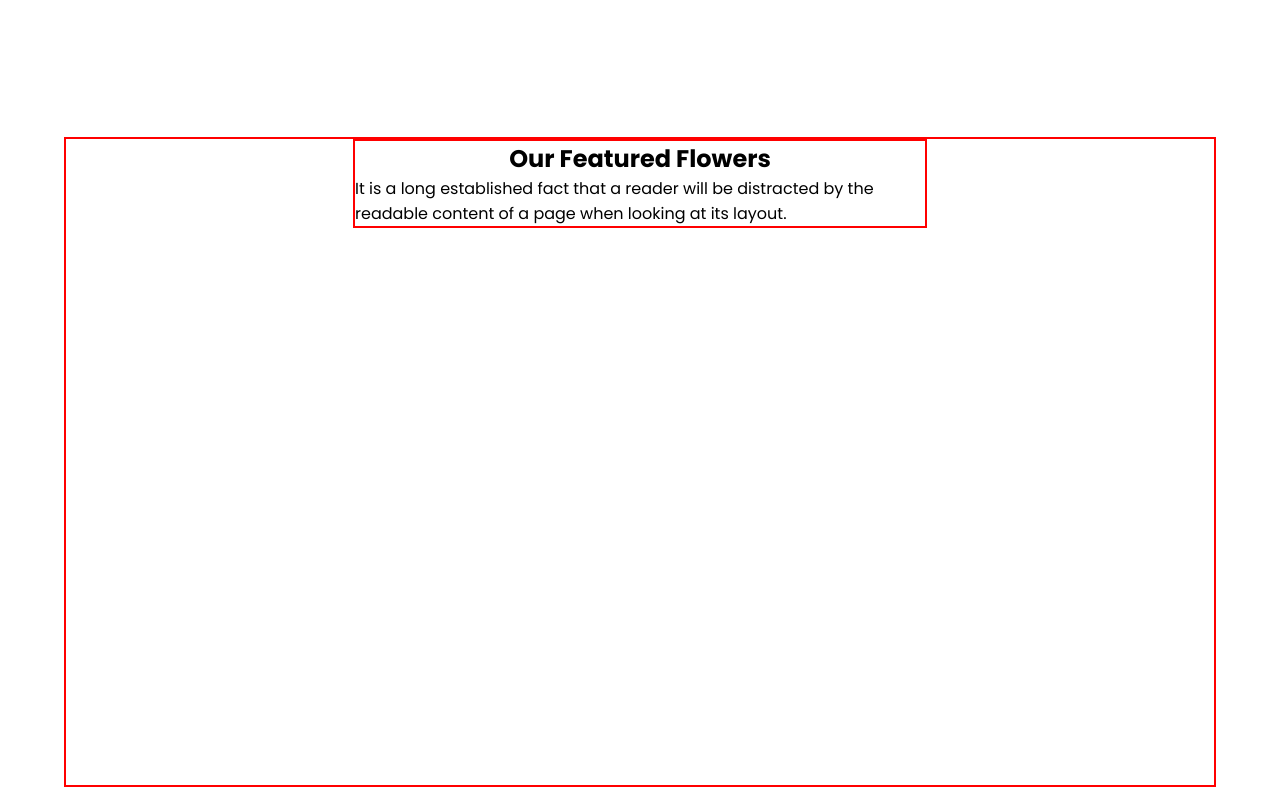
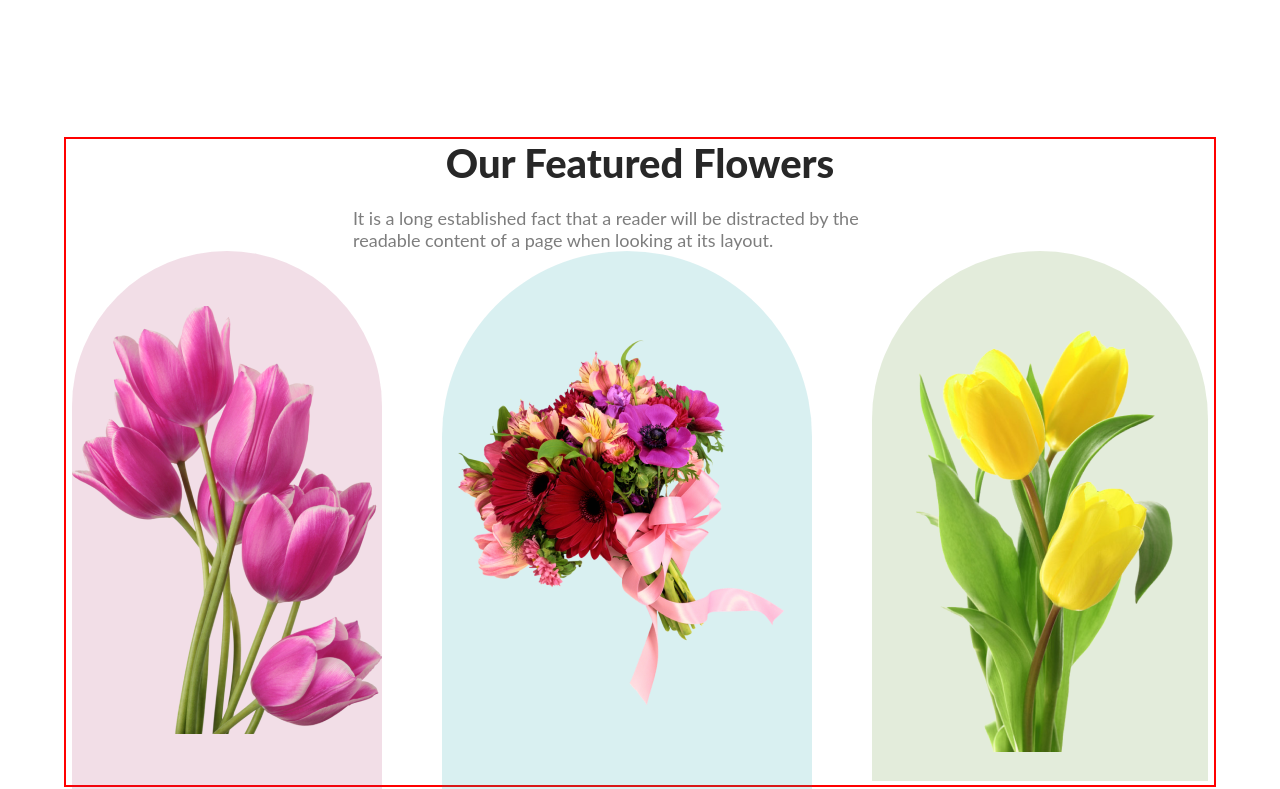
Before and after one commit to ArafatSani10/flower-git-repo, a plain HTML site: page index.html in a window 1280 px wide. Shown: the part 653-1442 px from the top of the page. Drawn offline with Linux system fonts and the light colour scheme.

Commit message:
featured image are almost done.!

```diff
--- a/index.html
+++ b/index.html
@@ -36,6 +36,19 @@
                 <h1>Our Featured Flowers</h1>
                 <p>It is a long established fact that a reader will be distracted by the readable content of a page when looking at its layout.</p>
             </div>
+
+            <div class="featured-images">
+                <div class="first-image">
+
+                    <img src="flower-shop-conceptual-b10/images/featured1.png" alt="">
+                </div>
+                <div class="second-image">
+                    <img src="flower-shop-conceptual-b10/images/featured2.png" alt="">
+                </div>
+                <div class="third-image">
+                    <img src="flower-shop-conceptual-b10/images/featured3.png" alt="">
+                </div>
+            </div>
         </section>
     </main>
     <footer></footer>
--- a/style.css
+++ b/style.css
@@ -8,6 +8,8 @@
 body {
   font-family: "Poppins", sans-serif;
 }
+
+/* header start */
 .banner-section-container {
   max-width: 1440x;
   height: 650px;
@@ -52,6 +54,11 @@ body {
   margin-left: 120px;
 }
 
+/* header end here */
+
+
+
+   /* main er style start here */
 
 .featured-image-container{
     width: 90%;
@@ -65,7 +72,6 @@ body {
 }
 
 .featured-title{
-    border: 2px solid red;
     display: flex;
     flex-direction: column;
     justify-content: center;
@@ -74,4 +80,70 @@ body {
     width: 50%;
 
 
+
 }
+
+.featured-title h1{
+    color: rgb(39, 39, 39);
+font-family: Lato;
+font-size: 40px;
+font-weight: 800;
+}
+
+.featured-title p{
+    color: rgba(39, 39, 39, 0.6);
+font-family: Lato;
+font-size: 18px;
+font-weight: 400;
+margin-top: 20px;
+}
+
+.featured-images{
+    display: flex;
+    gap: 60px ;
+    width: 99%;
+    margin: 0 auto;
+
+
+}
+
+.first-image{
+    width: 464px;
+    width: 33%;
+height: 538px;
+display: flex;
+justify-content: center;
+flex-direction: column;
+align-items: center;
+border-radius: 300px 300px 0px 0px;
+
+background: rgba(167, 33, 98, 0.15);
+
+}
+
+.second-image{
+    width: 464px;
+    width: 33%;
+    height: 538px;
+    display: flex;
+    justify-content: center;
+    flex-direction: column;
+    align-items: center;
+    border-radius: 300px 300px 0px 0px;
+
+background: rgba(5, 151, 160, 0.15);
+
+}
+.third-image{
+    width: 33%;
+    width: 464px;
+    height: 530px;
+    display: flex;
+    justify-content: center;
+    flex-direction: column;
+    align-items: center;
+    border-radius: 300px 300px 0px 0px;
+
+background: rgba(71, 125, 17, 0.15);
+
+}
```
